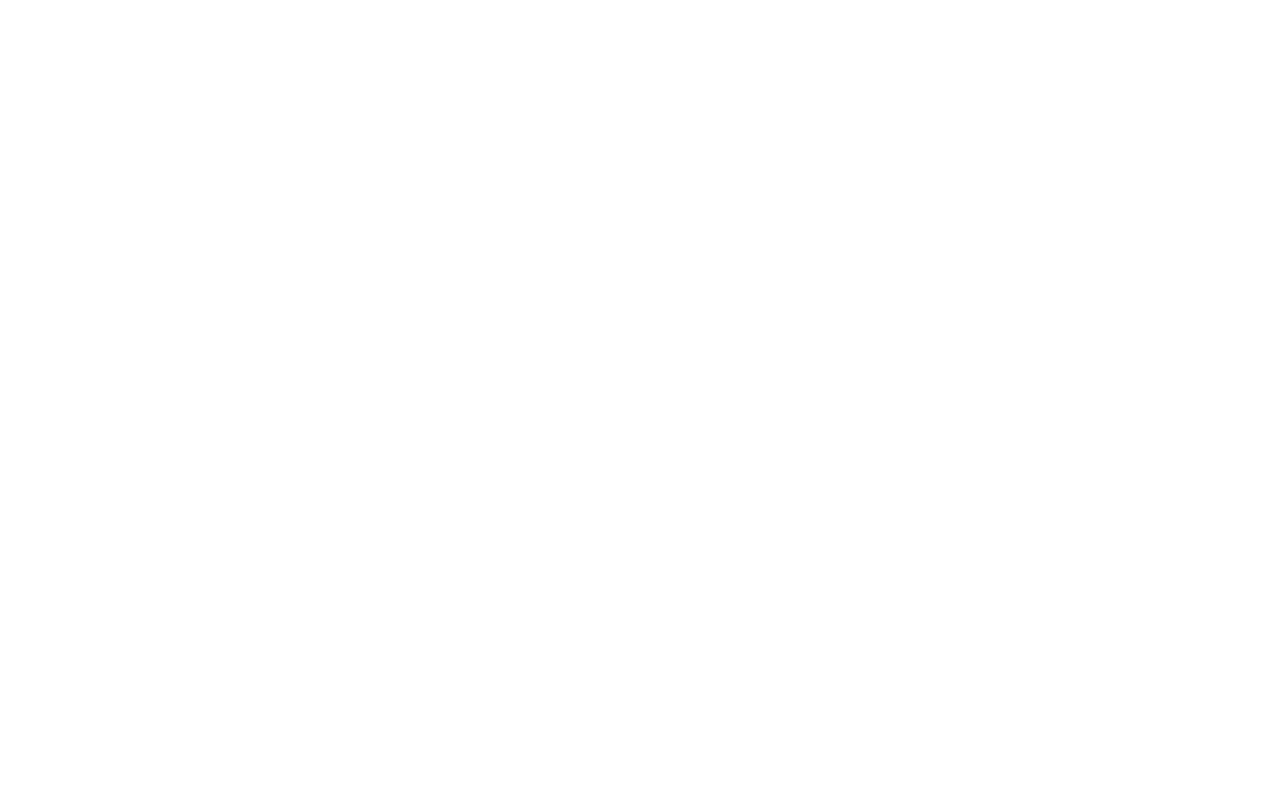
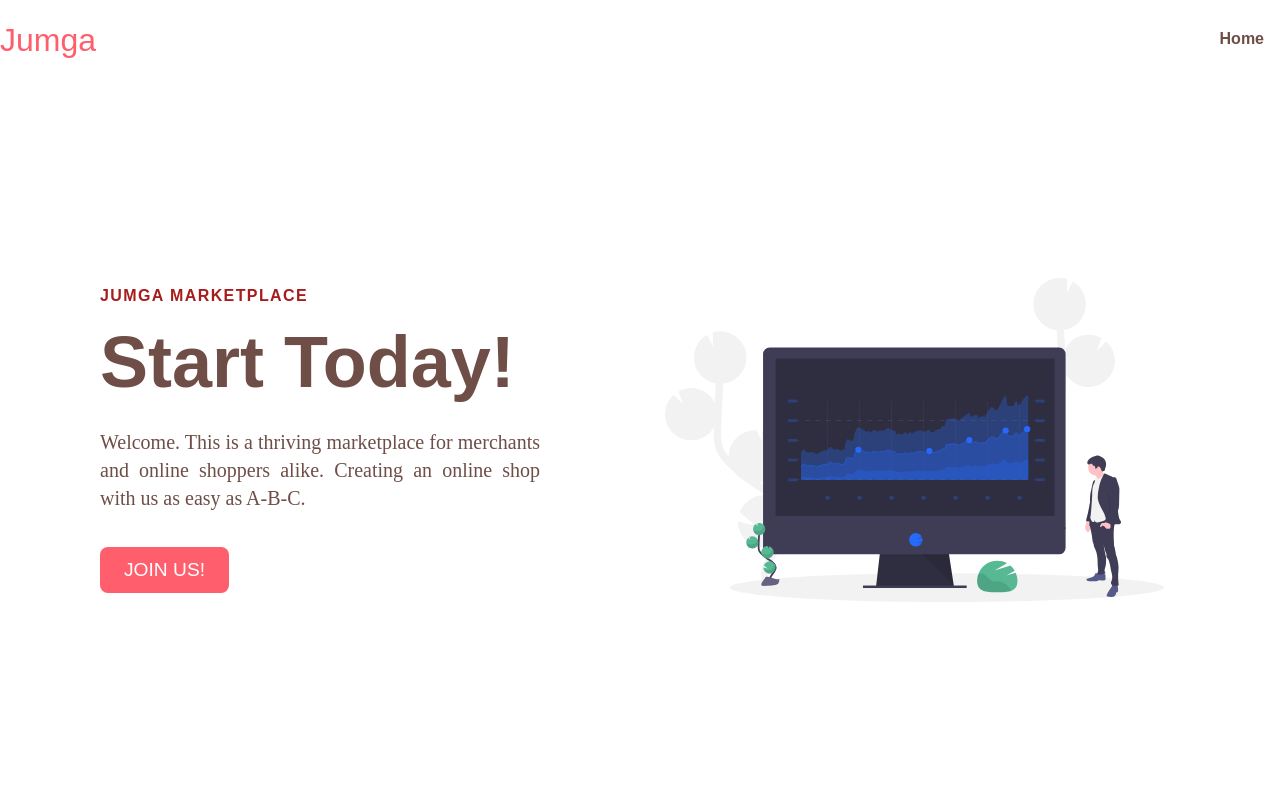
Before and after one commit to OsasAzamegbe/Jumga-Frontend, a React (Create React App) app: page / in a window 1280 px wide. Shown: the top 800 px of the page. Built offline with nearby package versions, Linux system fonts and the light colour scheme.

Commit message:
FEAT: Mouted Router and Navbar

```diff
--- a/src/App.js
+++ b/src/App.js
@@ -1,10 +1,20 @@
 import React from 'react';
 import './App.css';
+
+import {BrowserRouter as Router, Switch, Route} from 'react-router-dom'
+
+import Navbar from './components/Navbar';
+import Home from './pages/home/Home';
 
 const App = () => {
   return (
     <div className="App">
-
+      <Router>
+        <Navbar/>
+        <Switch>
+          <Route exact to="/" component={Home}/>
+        </Switch>
+      </Router>
     </div>
   );
 };
```
